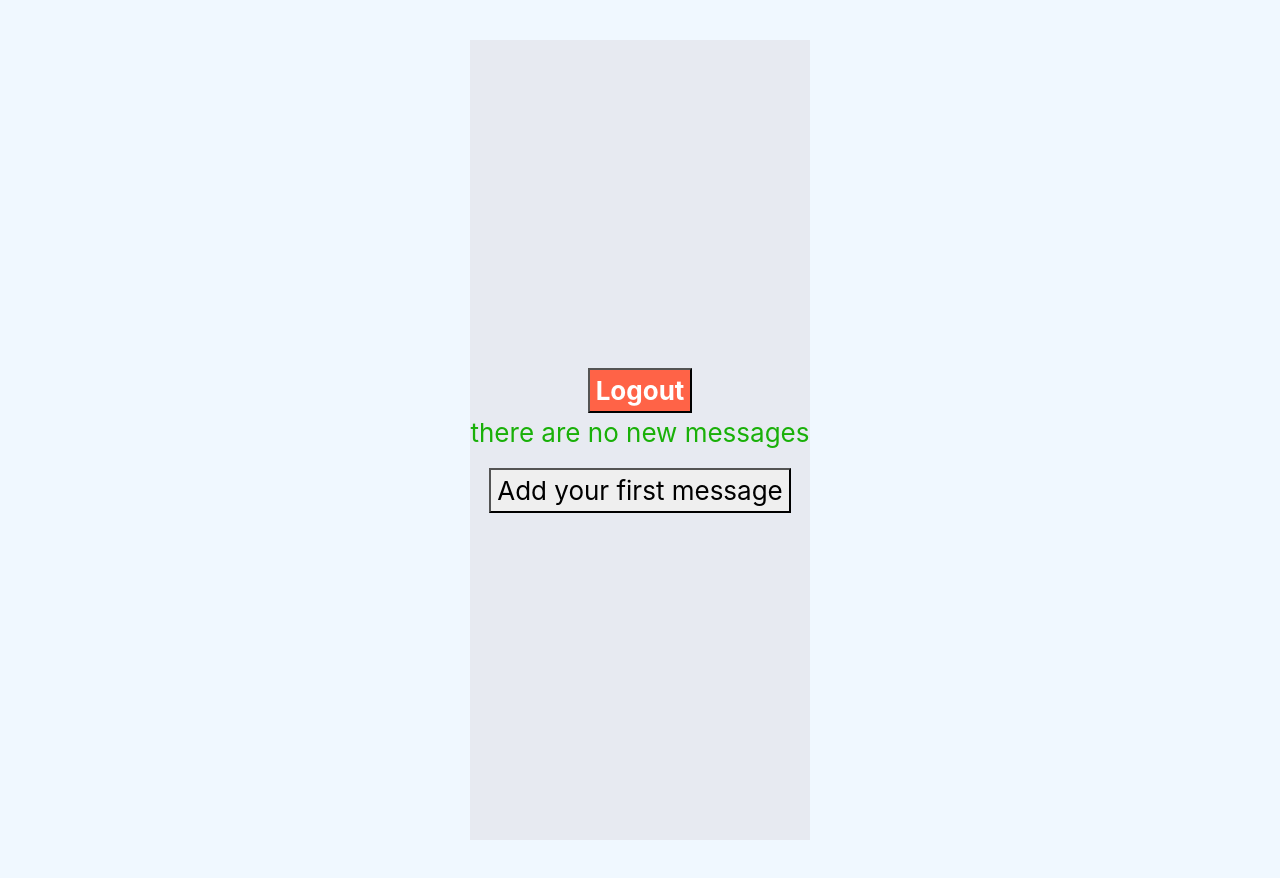
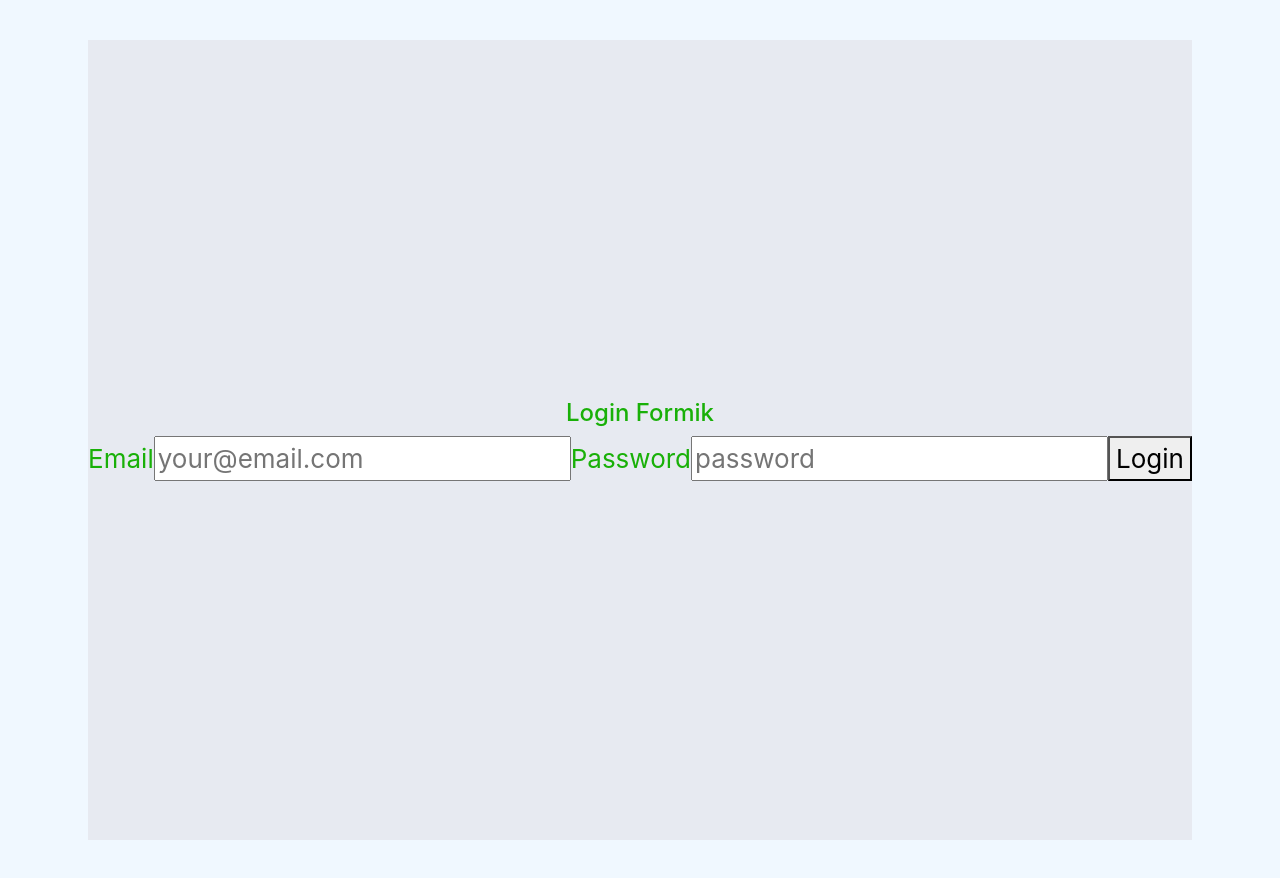
Before and after one commit to javiza/examples-React, a React (Create React App) app: page / in a window 1280 px wide. Built offline with nearby package versions, Linux system fonts and the light colour scheme.

Commit message:
avance proyecto evolutivo react

```diff
--- a/package.json
+++ b/package.json
@@ -9,11 +9,13 @@
     "axios": "^1.2.0",
     "bootstrap": "^5.2.2",
     "bootstrap-icons": "^1.9.1",
+    "formik": "^2.2.9",
     "node-sass": "^6.0.1",
     "react": "^17.0.2",
     "react-dom": "^17.0.2",
     "react-scripts": "4.0.3",
-    "web-vitals": "^1.1.2"
+    "web-vitals": "^1.1.2",
+    "yup": "^0.32.11"
   },
   "scripts": {
     "start": "react-scripts start",
--- a/src/App.js
+++ b/src/App.js
@@ -1,10 +1,11 @@
 // import logo from './logo.svg';
 import './App.css';
-import OptionalRender from './components/pure/optionalRender';
+// import OptionalRender from './components/pure/optionalRender';
 // import Father from './components/container/father';
 // import Greeting from './components/pure/greeting';
 // import Greetingf from './components/pure/greetingF';
-// import TaskListComponent from './components/container/task_list';
+//  import TaskListComponent from './components/container/task_list';
+import Loginformik from './components/pure/forms/loginformik';
 // import TaskPage from './pages/tasks/TaskPage';
 // import GreetingStyled from './components/pure/greetingStyled';
 // import Ejemplo1 from './hooks/Ejemplo1';
@@ -33,12 +34,14 @@ function App() {
           </h3>
         </Ejemplo4>*/}
         {/* <GreetingStyled name="Martin"></GreetingStyled> */}
-       {/* <TaskListComponent></TaskListComponent>   */}
+        {/* <TaskListComponent></TaskListComponent>    */}
        {/* <TaskPage></TaskPage> */}
        {/* --gestion de eventos --*/}
        {/* <Father></Father> */}
        {/* ---Ejemplos de renderizado condicional--- */}
-       <OptionalRender></OptionalRender>
+       {/* <OptionalRender></OptionalRender> */}
+       {/* ejemplo de uso de formik y yup */}
+       <Loginformik></Loginformik>
 
 
       </header>
--- /dev/null
+++ b/src/components/pure/forms/loginformik.jsx
@@ -0,0 +1,90 @@
+//rfc
+import React from 'react';
+import { Formik, Field, Form, ErrorMessage } from "formik";
+import * as Yup from "yup";
+
+//esquema yup para que se compare el password y email y valide
+const loginSchema = Yup.object().shape(
+    {
+        email: Yup.string()
+            .email('invalid email format')//en caso de que sea error y no sea un string
+            .required('email is required'),
+        password: Yup.string()
+            .required('Pasword is required')
+
+    }
+)
+
+//formulario formik
+
+const Loginformik = () => {
+    const initialCredentials = {
+        email: '',
+        password: ''
+    }
+    return (
+      <div>
+        <h4>Login Formik</h4>
+        <Formik
+          initialValues={initialCredentials}
+
+          //validar formik a travez de un esquema **yup validation schema**
+          validationSchema = {loginSchema}
+
+          // onsubmit Event
+          onSubmit={async (values) => {
+            await new Promise((r) => setTimeout(r, 1000));
+            alert(JSON.stringify(values, null, 2));
+            //aca cuando me logeo estos datos quedan registrados en el loocalstore del navegador
+            localStorage.setItem('credentials', values)
+          }}
+        >
+        {/* we obtain props from formik */}
+
+          {({ values,
+              touched,
+              errors,
+              isSubmitting,
+              handleChange,
+              handleBlur}) => (
+
+                <Form>
+            <label htmlFor="email">Email</label>
+            <Field id="email" type="email" name="email" placeholder="your@email.com" />
+              {/*email errors */}
+              {errors.email && touched.email &&
+              (
+                <ErrorMessage name='email' component='div' ></ErrorMessage>
+
+                )
+              }
+
+            <label htmlFor="password">Password</label>
+            <Field
+              id="password"
+              name="password"
+              placeholder="password"
+              type="password"
+
+
+            />
+             {/*password errors */}
+             {errors.password && touched.password &&
+              (
+
+                <ErrorMessage name='password' component='div'></ErrorMessage>
+
+
+                )
+              }
+            <button type="submit">Login</button>
+            {isSubmitting ? (<p>Login your credentiales...</p>): null}
+          </Form>
+          )}
+
+        </Formik>
+      </div>
+    );
+}
+
+export default Loginformik;
--- a/src/components/pure/optionalRender.jsx
+++ b/src/components/pure/optionalRender.jsx
@@ -1,105 +1,100 @@
 import React, {useState} from 'react';
 
-let red = 50;
+
+let red = 0;
 let green = 200;
-let blue = 100;
+let blue = 150;
 
-//? estilo para usuario logueado
+// ? Estilo para usuario logueado
 const loggedStyle = {
     backgroundColor: `rgb(${red},${green},${blue})`,
-    color:'white',
-    fontWeight:'bold'
-}
-//? estilo para usuario No logueado
+    color: 'white',
+    fontWeight: 'bold'
+};
+
+// ? Estilo para usuario no logueado
 const unloggedStyle = {
     backgroundColor: 'tomato',
-    color:'white',
-    fontWeight:'bold'
+    color: 'white',
+    fontWeight: 'bold'
 }
 
 // Login / Logout buttons
-
-// const LoginButton = ({loginAction}) =>{
-//     return(
-//         <button style={loggedStyle} onClick={loginAction}>Login</button>
-//     );
-// }
-// const LogoutButton = ({logoutAction}) =>{
-//     return(
-//         <button style={unloggedStyle} onClick={logoutAction}>Logout</button>
-//     );
-// }
-
-// otra forma de recibir el style es lpor props
-//ej:
-
-const LoginButton = ({loginAction, propStyle}) =>{
-    return(
+const LoginButton = ({loginAction, propStyle}) => {
+    return (
         <button style={propStyle} onClick={loginAction}>Login</button>
-    );
-}
-const LogoutButton = ({logoutAction, propStyle}) =>{
-    return(
-        <button style={propStyle} onClick={logoutAction}>Logout</button>
-    );
+    )
 }
 
-//
-//?(expresion true) && elemento => se renderiza la expresión
-//? (expresion false) && expresion => no se renderiza la expresión
+const LogoutButton = ({logoutAction, propStyle}) => {
+    return (
+        <button style={propStyle} onClick={logoutAction}>Logout</button>
+    )
+}
+
+
+// ? (Expresión true) && expresión => se renderiza la expresión
+// ? (Expresión false) && expresión => no se renderiza la expresión
 
 
 
-const OptionalRender = () => {
-    const [access, setAccess]  = useState(true);
 
-    const[nMessage, setNmessage] =  useState(0);
+const Optionalrender = () => {
+
+    const [access, setAccess] = useState(false);
+    const [nMessages, setNMessages] = useState(0);
+
+    // const updateAccess = () => {
+    //     setAccess(!access);
+    // }
 
     const loginAction = () => {
         setAccess(true)
     }
+
     const logoutAction = () => {
         setAccess(false)
     }
 
+
     let optionalButton;
 
+    // if(access){
+    //     optionalButton = <button onClick={updateAccess}>Logout</button>
+    // }else{
+    //     optionalButton = <button onClick={updateAccess}>Login</button>
+    // }
+
     if(access){
-        optionalButton = <LogoutButton propStyle={unloggedStyle} logoutAction={logoutAction}>Logout</LogoutButton>
+        optionalButton = <LogoutButton propStyle={ unloggedStyle } logoutAction={logoutAction} ></LogoutButton>
     }else{
-        optionalButton = <LoginButton propStyle={loggedStyle} loginAction={loginAction}>Login</LoginButton>
+        optionalButton = <LoginButton propStyle={ loggedStyle  } loginAction={loginAction}></LoginButton>
     }
 
-    // unread messages
+    // Unread messages
     let addMessages = () => {
-    setNmessage(nMessage +1 )
+        setNMessages(nMessages +1 )
     }
-//
 
     return (
         <div>
-        {/* --Optional Button */}
-        { optionalButton }
-        {/* --n messages unread */}
-        {/* {nMessage > 0 && nMessage === 1 && <p> you have {nMessage} new messages...</p>}
-        {nMessage > 1 && <p> you have {nMessage} new messages...</p>}
-        {nMessage === 0 && <p> there are no new messages </p>} */}
-
-        {/* Ternay operator */}
-        {access ? (
-            <div>
-                { nMessage > 0 ?
-         <p> you have {nMessage} new message{nMessage > 1 ? 's': null}...</p>:
-         <p> there are no new messages </p>
-
-         }
-         <button onClick={addMessages}>{nMessage === 0 ? 'Add your first message' : 'add new messages' }</button>
-
-        </div>) : null}
+            {/* Optional Button */}
+            { optionalButton }
+            {/* N Mesagges unread */}
+            {/* { nMessages > 0 && nMessages === 1 && <p>You have {nMessages} new message...</p> }
+            { nMessages > 1 && <p>You have {nMessages} new messages...</p> }
+            { nMessages === 0 && <p>There are no new messages</p>} */}
+            {/* Ternay Operator */}
+            {access ? (
+                <div>
+                    { nMessages > 0 ?
+                    <p>You have {nMessages} new message{nMessages > 1 ? 's': null}...</p> :
+                    <p>There are no new messages</p>
+                    }
+                    <button onClick={addMessages}>{nMessages === 0 ? 'Add your first message': 'Add new Message'}</button>
+                </div>) : null}
         </div>
     );
 }
 
-
-
-export default OptionalRender;
+export default Optionalrender;
```
Also changed, not shown: src/components/container/task_list.jsx (+45 -14 lines), src/components/pure/forms/taskform.jsx (+27 -8 lines), src/components/pure/task.jsx (+17 -2 lines), src/styles/task.scss (+8 -0 lines), 1 other file (tests, documents, lock files or other folders).
